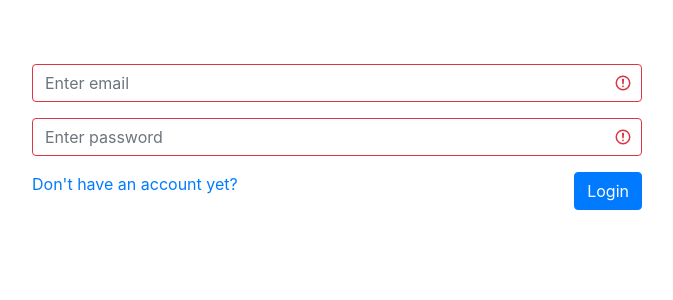
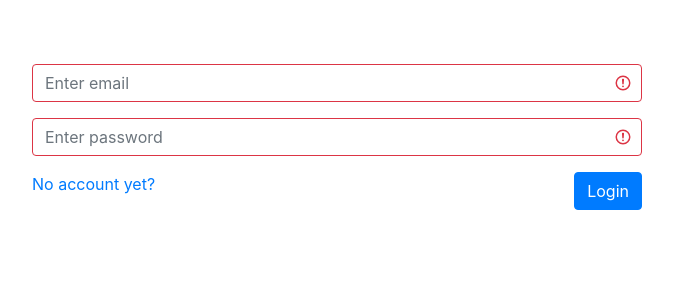
Before and after one commit to get-outdoorsy/practice_3_git, a PHP site: page /login.php in a window 1280 px wide. Shown: the top 300 px of the page, without its empty margins (303-976 px from the left). Run offline with PHP 8.4, Linux system fonts and the light colour scheme.

Commit message:
Update login.php

```diff
--- a/login.php
+++ b/login.php
@@ -23,7 +23,7 @@
 		</div>
 
 		<input type="submit" name="btnLogin" class="btn btn-primary float-right" value="Login"></input>
-		<a href="signup.php">Don't have an account yet?</a>
+		<a href="signup.php">No account yet?</a>
 		<!-- GUMANA KA GITITITITI -->
 	</form>
 	</div>
```
